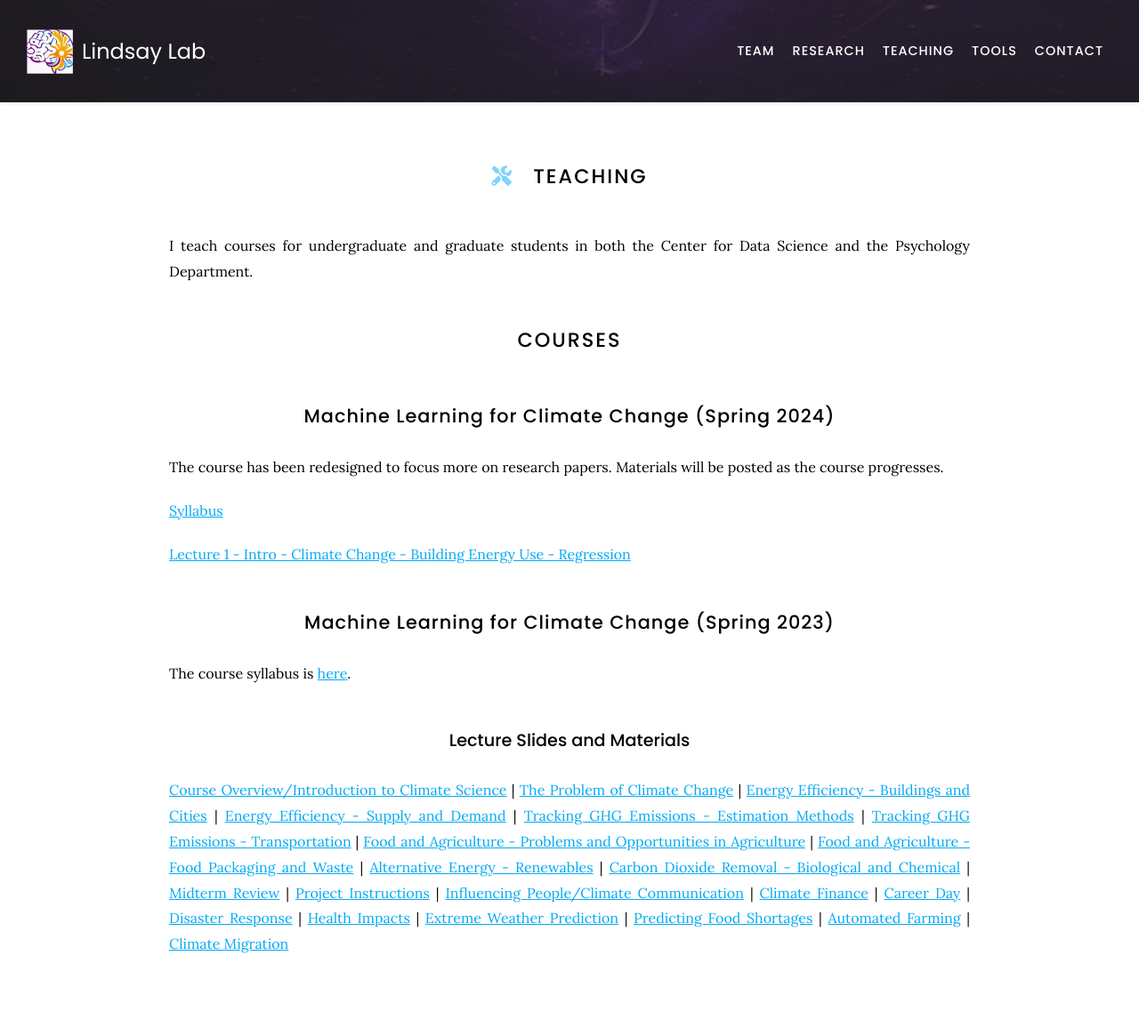
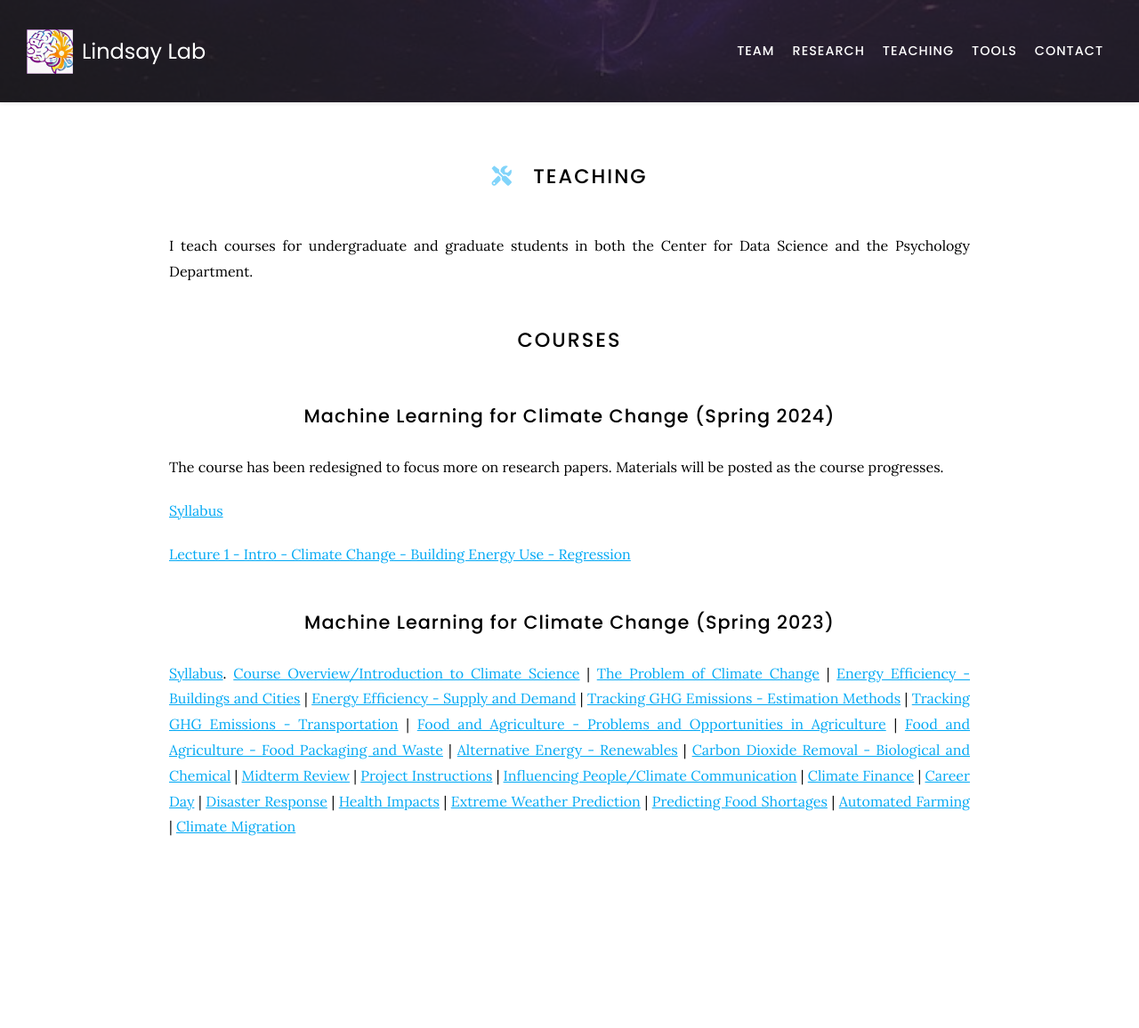
Before and after one commit to Lindsay-Lab/lindsay-lab.github.io, a Jekyll site: the page built from teaching/index.md, in a window 1280 px wide. Shown: the whole page at 89% size. Built offline with Jekyll 4.4.1, drawn with Linux system fonts in a browser that asks for light colours; nearby versions of some CDN libraries; after the commit the page ends 1024 px from its top, so only the background shows below that.

Commit message:
Update index.md

```diff
--- a/teaching/index.md
+++ b/teaching/index.md
@@ -19,8 +19,7 @@
 
 
 ## Machine Learning for Climate Change (Spring 2023)
-The course syllabus is [here](https://lindsay-lab.github.io/ClimateML_Lectures/ML%20for%20Climate%20Syllabus-3.pdf).
-### Lecture Slides and Materials
+[Syllabus](https://lindsay-lab.github.io/ClimateML_Lectures/ML%20for%20Climate%20Syllabus-3.pdf).
 [Course Overview/Introduction to Climate Science](https://lindsay-lab.github.io/ClimateML_Lectures/Intro_Climate%20Science.pdf) |
 [The Problem of Climate Change](https://lindsay-lab.github.io/ClimateML_Lectures/Climate%20Change.pdf) |
 [Energy Efficiency - Buildings and Cities](https://lindsay-lab.github.io/ClimateML_Lectures/3%20-%20Energy%20Efficiency%20-%20Buildings.pdf) |
```
